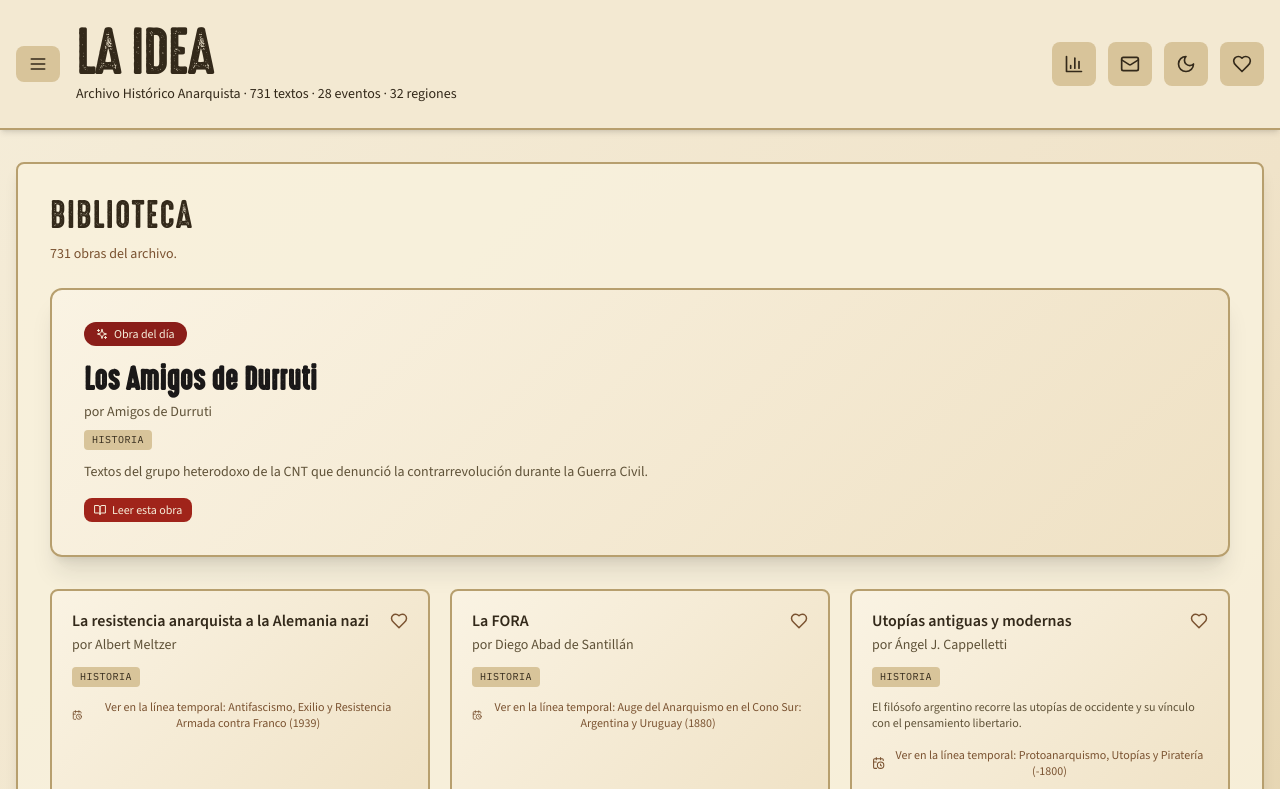
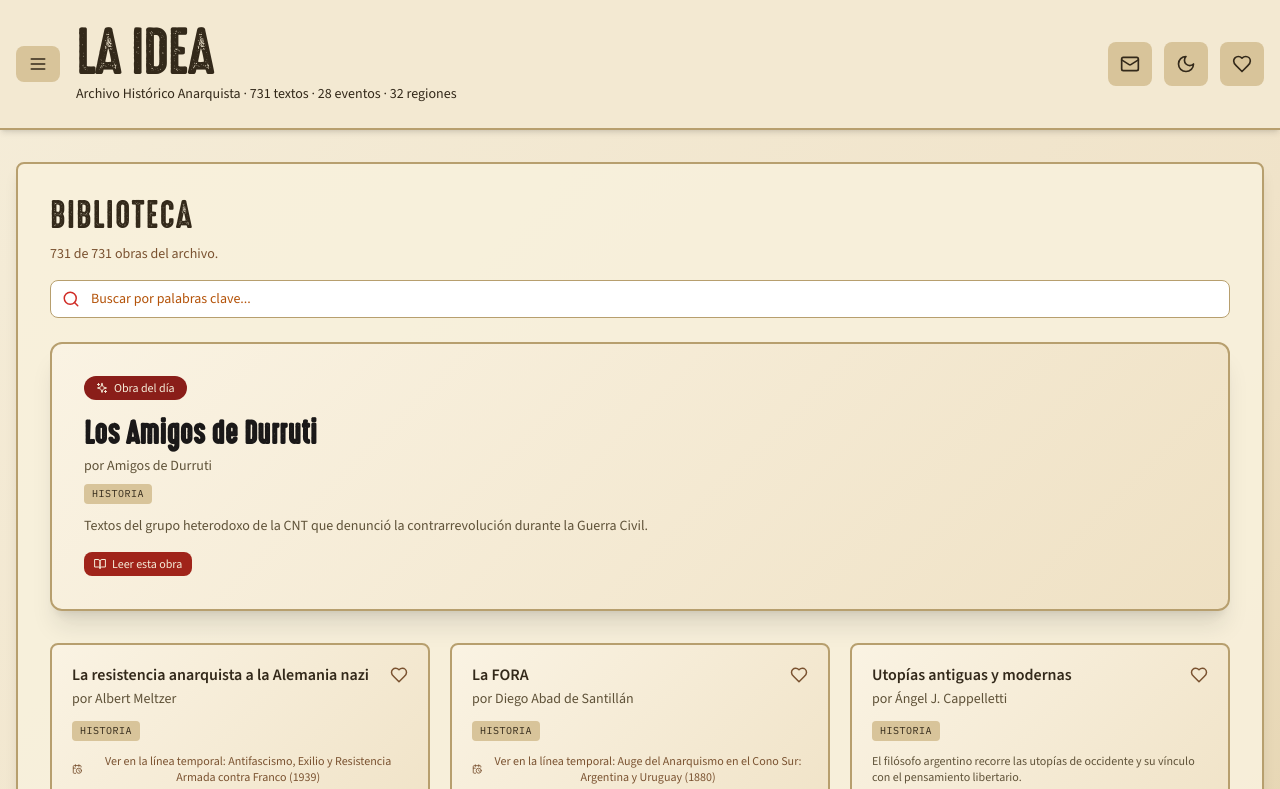
Before and after one commit to Ruben-developer/biblioteca-anarquista, a React (Vite) app: page / in a window 1280 px wide. Shown: the top 789 px of the page. Built offline with nearby package versions, Linux system fonts and the light colour scheme; a web font is replaced by a local one.

Commit message:
feat: oculta estadísticas y buscador palabras clave en biblioteca
- Header sin botón estadísticas (oculto)
- LibraryView con input 'Buscar por palabras clave...' (filtra título/autor/categoría)
- Tests actualizados

```diff
--- a/src/components/Header.jsx
+++ b/src/components/Header.jsx
@@ -1,5 +1,5 @@
 import React from 'react';
-import { BarChart3, Mail, Menu, Sun, Moon, Heart } from 'lucide-react';
+import { Mail, Menu, Sun, Moon, Heart } from 'lucide-react';
 import { THEME, VIEW_LABELS, VIEWS } from '../constants';
 
 const Header = ({
@@ -39,13 +39,6 @@ const Header = ({
           </button>
 
           <div className="[grid-area:bots] justify-self-end flex items-center gap-2 md:gap-3">
-            <button
-              onClick={onShowStats}
-              className={`p-2 md:p-3 rounded-lg ${themeClass.button} transition-colors`}
-              title="Mostrar estadísticas"
-            >
-              <BarChart3 size={20} />
-            </button>
             <button
               onClick={onShowContact}
               className={`p-2 md:p-3 rounded-lg ${themeClass.button} transition-colors`}
--- a/src/components/LibraryView.jsx
+++ b/src/components/LibraryView.jsx
@@ -1,5 +1,5 @@
 import React, { useMemo, useState } from 'react'
-import { BookOpen, Heart, CalendarClock, ChevronLeft, ChevronRight } from 'lucide-react'
+import { BookOpen, Heart, CalendarClock, Search, ChevronLeft, ChevronRight } from 'lucide-react'
 import { THEME } from '../constants'
 import { getAllBooks, getDailyFeaturedBook, getBookEvents } from '../utils/library'
 import FeaturedBook from './FeaturedBook'
@@ -116,9 +116,11 @@ const LibraryView = ({
   timelineEvents = [],
   onOpenEvent = () => {},
   onRead = () => {},
+  initialFilters = null,
 }) => {
   const cardClass = darkMode ? THEME.dark.card : THEME.light.card
   const [page, setPage] = useState(1)
+  const [searchTerm, setSearchTerm] = useState(initialFilters?.searchTerm || '')
 
   const allBooks = useMemo(
     () => getAllBooks(regionData).filter((b) => b.category !== 'otros'),
@@ -126,25 +128,47 @@ const LibraryView = ({
   )
   const featured = useMemo(() => getDailyFeaturedBook(regionData), [regionData])
 
-  const totalPages = Math.ceil(allBooks.length / PAGE_SIZE)
-  const paged = allBooks.slice((page - 1) * PAGE_SIZE, page * PAGE_SIZE)
+  const filtered = useMemo(() => {
+    if (!searchTerm.trim()) return allBooks
+    const term = searchTerm.toLowerCase()
+    return allBooks.filter((b) => `${b.title} ${b.author} ${b.category} ${b.summary || ''}`.toLowerCase().includes(term))
+  }, [allBooks, searchTerm])
+
+  const totalPages = Math.ceil(filtered.length / PAGE_SIZE)
+  const paged = filtered.slice((page - 1) * PAGE_SIZE, page * PAGE_SIZE)
 
   return (
     <div className={`${darkMode ? 'bg-gray-900/60 border-[#872320]/50' : 'bg-white/60 border-[#B79F6E]'} rounded-lg shadow-lg border-2 p-6 md:p-8`}>
       <h2 className={`text-3xl md:text-4xl font-display uppercase tracking-wide mb-2 ${darkMode ? 'text-red-400' : 'text-amber-900'}`}>
         Biblioteca
       </h2>
-      <p className={`text-sm mb-6 ${darkMode ? 'text-gray-400' : 'text-amber-700'}`}>
-        {allBooks.length} obras del archivo.
+      <p className={`text-sm mb-4 ${darkMode ? 'text-gray-400' : 'text-amber-700'}`}>
+        {filtered.length} de {allBooks.length} obras del archivo.
       </p>
+
+      <div className="relative mb-6">
+        <Search className={`absolute left-3 top-1/2 -translate-y-1/2 ${darkMode ? 'text-gray-500' : 'text-amber-500'}`} size={18} />
+        <input
+          type="text"
+          value={searchTerm}
+          onChange={(e) => { setSearchTerm(e.target.value); setPage(1) }}
+          placeholder="Buscar por palabras clave..."
+          className={`w-full px-4 py-2 rounded-lg border text-sm pl-10 ${darkMode ? 'bg-gray-800 border-[#872320] text-gray-200 placeholder-gray-500' : 'bg-white border-[#B79F6E] text-gray-800 placeholder-amber-700'}`}
+          aria-label="Buscar por palabras clave"
+        />
+      </div>
 
       <FeaturedBook darkMode={darkMode} book={featured} onRead={onRead} />
 
-      <div className="grid grid-cols-1 md:grid-cols-2 lg:grid-cols-3 gap-5">
-        {paged.map((book, idx) => (
-          <GridCard key={`${book.region}-${book.title}`} book={book} idx={idx} favorites={favorites} onToggleFavorite={onToggleFavorite} onRead={onRead} onOpenEvent={onOpenEvent} timelineEvents={timelineEvents} darkMode={darkMode} cardClass={cardClass} />
-        ))}
-      </div>
+      {filtered.length === 0 ? (
+        <p className={`text-center py-12 ${darkMode ? 'text-gray-400' : 'text-amber-700'}`}>No hay obras que coincidan con la búsqueda.</p>
+      ) : (
+        <div className="grid grid-cols-1 md:grid-cols-2 lg:grid-cols-3 gap-5">
+          {paged.map((book, idx) => (
+            <GridCard key={`${book.region}-${book.title}`} book={book} idx={idx} favorites={favorites} onToggleFavorite={onToggleFavorite} onRead={onRead} onOpenEvent={onOpenEvent} timelineEvents={timelineEvents} darkMode={darkMode} cardClass={cardClass} />
+          ))}
+        </div>
+      )}
       {totalPages > 1 && (
         <div className={`flex items-center justify-center gap-3 mt-6 pt-4 border-t ${darkMode ? 'border-[#872320]' : 'border-[#B79F6E]'}`}>
           <button
```
Also changed, not shown: 2 other files (tests, documents, lock files or other folders).
